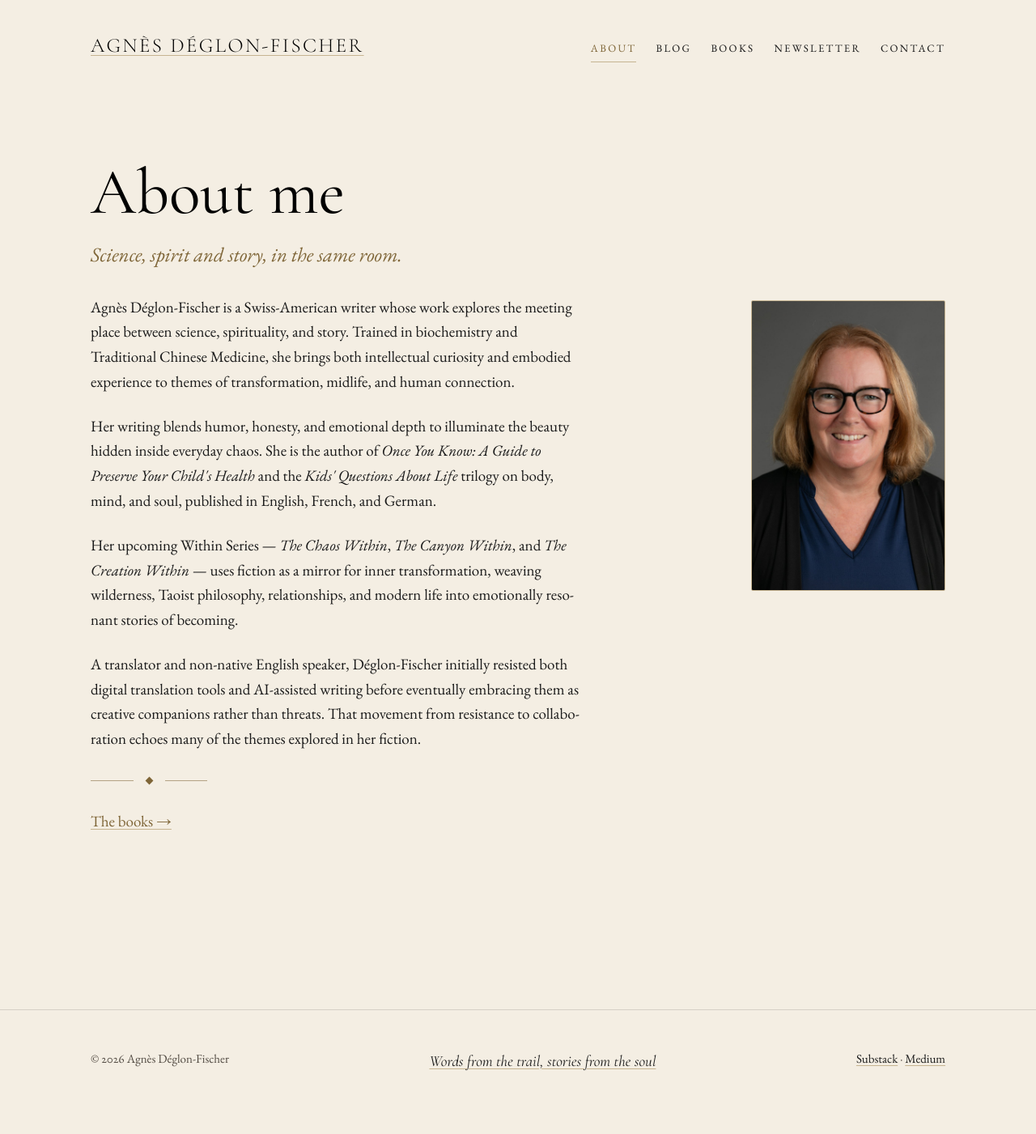
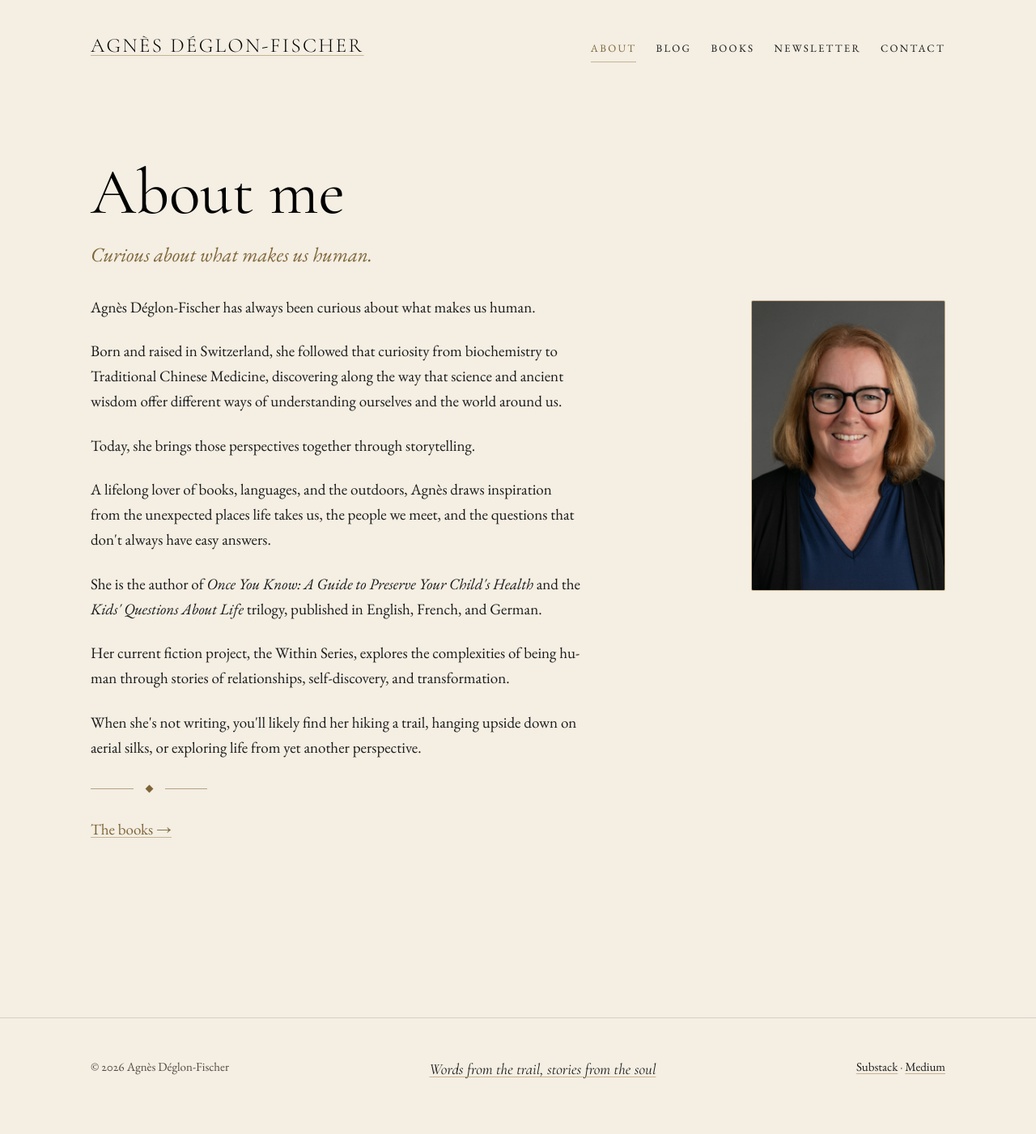
Before and after one commit to adeglon/adeglon.github.io, a Jekyll site: the page built from docs/about.md, in a window 1280 px wide. Shown: the whole page at 81% size. Built offline with Jekyll 4.4.1, drawn with Linux system fonts in a browser that asks for light colours; a script that is not in the unit is left out.

Commit message:
A new bio: curious about what makes us human

```diff
--- a/docs/about.md
+++ b/docs/about.md
@@ -1,11 +1,11 @@
 ---
 layout: page
 title: About me
-standfirst: Science, spirit and story, in the same room.
+standfirst: Curious about what makes us human.
 description: >-
-  Agnès Déglon-Fischer is a Swiss-American writer trained in biochemistry and
-  Traditional Chinese Medicine, author of Once You Know and the Within Series,
-  and the writer behind these essays on health, soul and family misadventures.
+  Agnès Déglon-Fischer is a Swiss writer trained in biochemistry and
+  Traditional Chinese Medicine, author of Once You Know and the Kids' Questions
+  About Life trilogy, and at work on the Within Series.
 permalink: /about/
 og_image: /assets/author/agnes-portrait-1000.jpg
 redirect_from:
@@ -17,25 +17,29 @@ redirect_from:
      width="1000" height="1500" loading="lazy"
      alt="Agnès Déglon-Fischer">
 
-Agnès Déglon-Fischer is a Swiss-American writer whose work explores the meeting
-place between science, spirituality, and story. Trained in biochemistry and
-Traditional Chinese Medicine, she brings both intellectual curiosity and
-embodied experience to themes of transformation, midlife, and human connection.
+Agnès Déglon-Fischer has always been curious about what makes us human.
 
-Her writing blends humor, honesty, and emotional depth to illuminate the beauty
-hidden inside everyday chaos. She is the author of *Once You Know: A Guide to
-Preserve Your Child's Health* and the *Kids' Questions About Life* trilogy on
-body, mind, and soul, published in English, French, and German.
+Born and raised in Switzerland, she followed that curiosity from biochemistry
+to Traditional Chinese Medicine, discovering along the way that science and
+ancient wisdom offer different ways of understanding ourselves and the world
+around us.
 
-Her upcoming Within Series — *The Chaos Within*, *The Canyon Within*, and
-*The Creation Within* — uses fiction as a mirror for inner transformation,
-weaving wilderness, Taoist philosophy, relationships, and modern life into
-emotionally resonant stories of becoming.
+Today, she brings those perspectives together through storytelling.
 
-A translator and non-native English speaker, Déglon-Fischer initially resisted
-both digital translation tools and AI-assisted writing before eventually
-embracing them as creative companions rather than threats. That movement from
-resistance to collaboration echoes many of the themes explored in her fiction.
+A lifelong lover of books, languages, and the outdoors, Agnès draws inspiration
+from the unexpected places life takes us, the people we meet, and the questions
+that don't always have easy answers.
+
+She is the author of *Once You Know: A Guide to Preserve Your Child's Health*
+and the *Kids' Questions About Life* trilogy, published in English, French, and
+German.
+
+Her current fiction project, the Within Series, explores the complexities of
+being human through stories of relationships, self-discovery, and
+transformation.
+
+When she's not writing, you'll likely find her hiking a trail, hanging upside
+down on aerial silks, or exploring life from yet another perspective.
 
 {% include ornament.html modifier="ornament--short" %}
 
```
